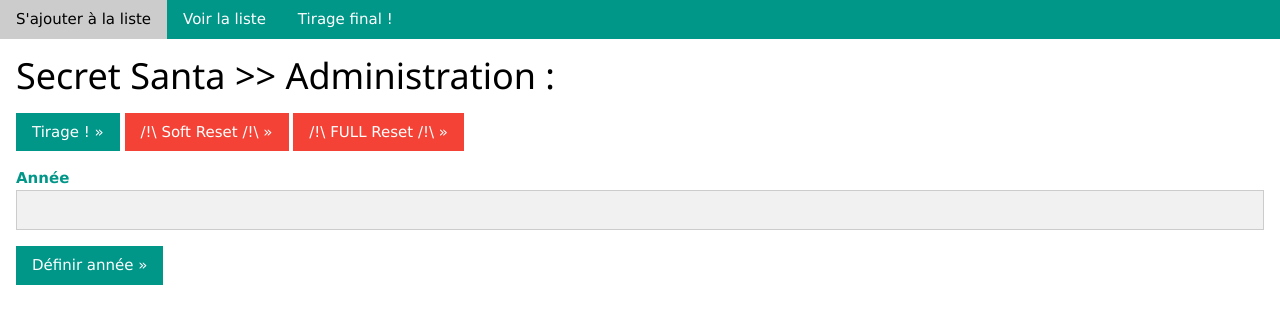
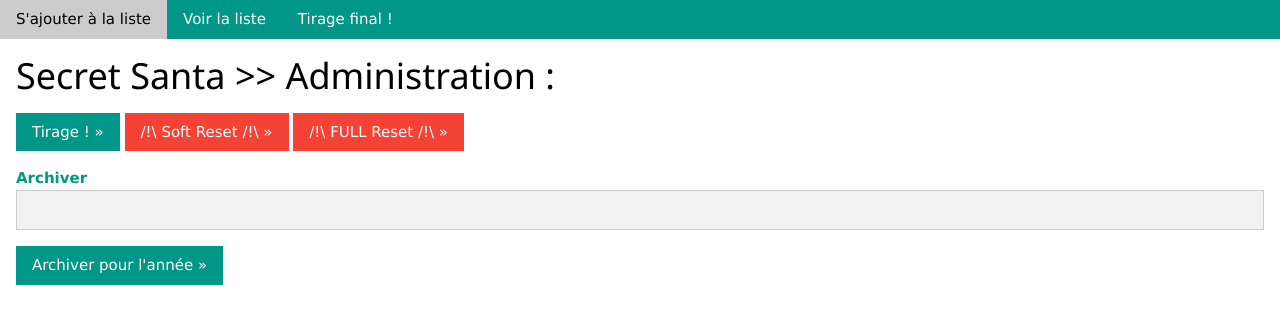
Before and after one commit to mankonit/secretSanta, a Flask app: template templates/admin.html in a window 1280 px wide. Shown: the top 324 px of the page. Run offline with Flask 3, Linux system fonts and the light colour scheme; the template is opened without the code that fills it, so the values that code supplies are empty.

Commit message:
Archivage

```diff
--- a/app.py
+++ b/app.py
@@ -1,3 +1,4 @@
+from datetime import datetime
 from flask import Flask, render_template, request, session, flash, send_from_directory, jsonify
 import os, sqlite3, random
 
@@ -85,8 +86,10 @@ def admin():
         return render_template('admin.html', year = currentYear())
     if request.method == 'POST':
         l_year = request.form['year']
-        flash("Année définie : " + str(l_year))
-        l_query = str("UPDATE config set value = xxx_year_xxx WHERE key = 'year'").replace('xxx_year_xxx', str(l_year))
+        flash("Données archivées pour " + str(l_year))
+        l_query = str("DELETE FROM archive WHERE year = xxx_year_xxx;").replace('xxx_year_xxx', str(l_year))
+        db(l_query)
+        l_query = str("INSERT INTO archive SELECT id, name, pseudo, family, exclude, target, xxx_year_xxx FROM people").replace('xxx_year_xxx', str(l_year))
         db(l_query)
         return render_template('admin.html', year = currentYear())
 
@@ -164,8 +167,7 @@ def state():
     return int(db(l_query)[0][0])
 
 def currentYear():
-    l_query = "SELECT value FROM config WHERE key = 'year'"
-    return int(db(l_query)[0][0])
+    return datetime.now().year
 
 def namesWithoutPseudo():
     l_query = "SELECT id, name, pseudo FROM people WHERE pseudo IS NULL ORDER BY name"
--- a/templates/admin.html
+++ b/templates/admin.html
@@ -10,9 +10,9 @@
 <a href="/do/3" class="w3-button w3-red">/!\ FULL Reset /!\ »</a>
 
 <form class="w3-section" method="post">
-    <label class="w3-text-teal" for="year"><b>Année</b></label>
+    <label class="w3-text-teal" for="year"><b>Archiver</b></label>
     <input class="w3-input w3-border w3-light-grey" type="number" name="year" id="year" value="{{ year }}" required>
-    <input class="w3-button w3-section w3-teal w3-ripple" type="submit" value="Définir année »">
+    <input class="w3-button w3-section w3-teal w3-ripple" type="submit" value="Archiver pour l'année »">
 </form>
 
 
```
Also changed, not shown: santa.db.
